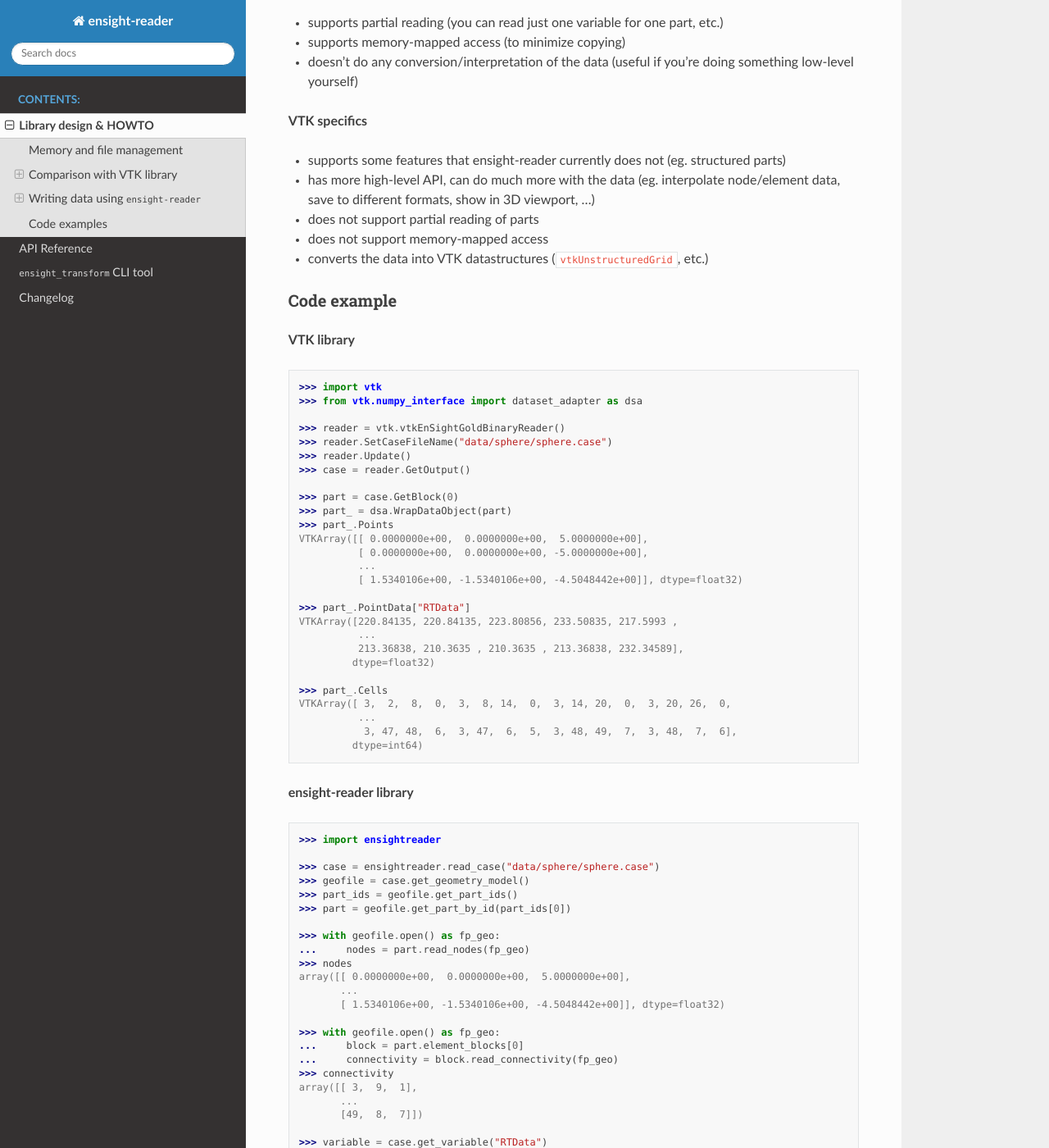
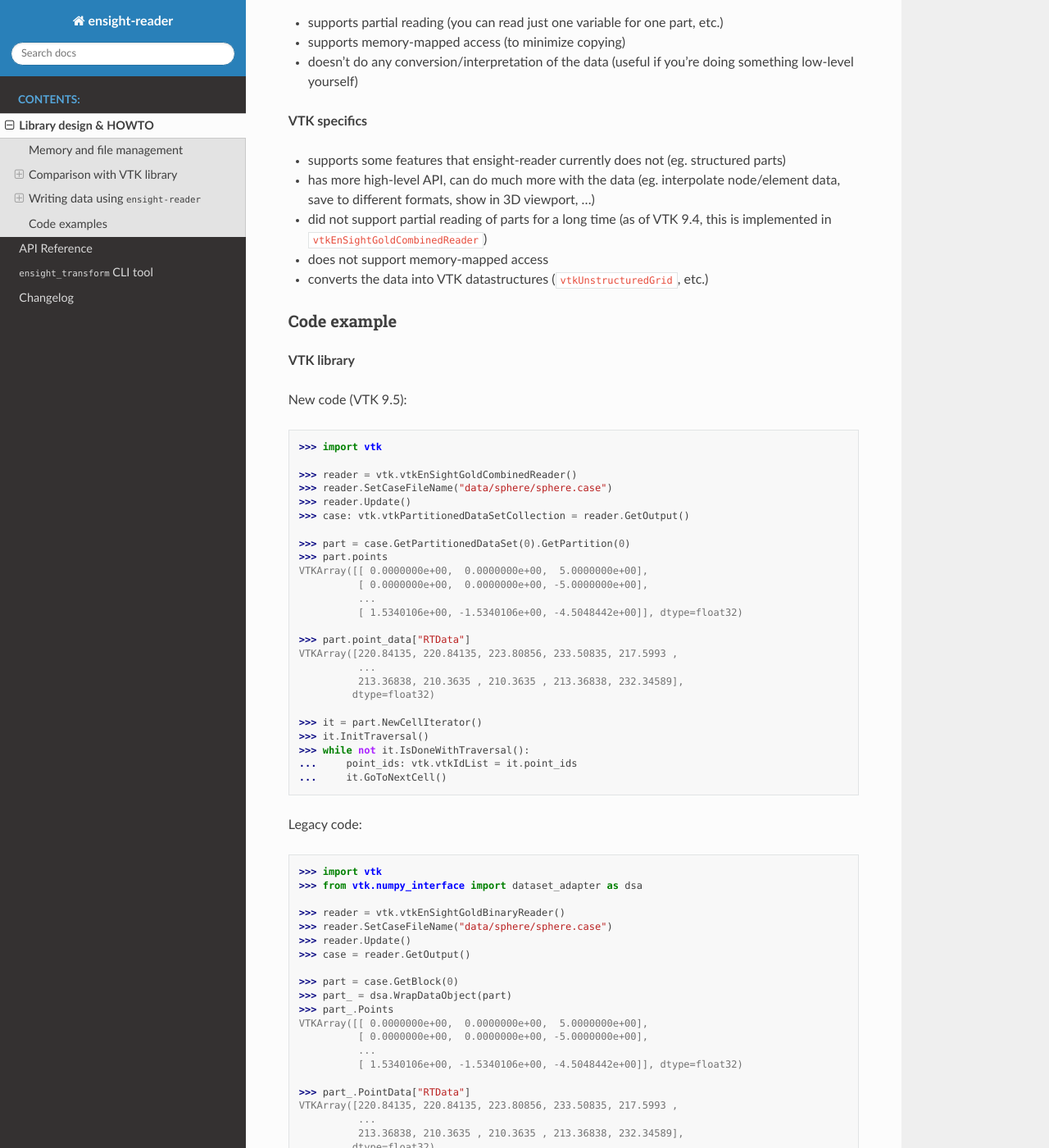
Before and after one commit to tkarabela/ensight-reader, a Sphinx documentation site: the page built from docs/source/design-howto.rst, in a window 1280 px wide and 1400 px high, scrolled down 1533 px. Shown: the whole window at 82% size. Built offline with Sphinx 7.4.7 and the Read the Docs theme 3.1.0, drawn with Linux system fonts in a browser that asks for light colours.

Commit message:
chore: Update docs, comparison with VTK 9.5

```diff
--- a/docs/source/design-howto.rst
+++ b/docs/source/design-howto.rst
@@ -80,7 +80,7 @@ such as **VTK**.
 
 - supports some features that ensight-reader currently does not (eg. structured parts)
 - has more high-level API, can do much more with the data (eg. interpolate node/element data, save to different formats, show in 3D viewport, ...)
-- does not support partial reading of parts
+- did not support partial reading of parts for a long time (as of VTK 9.4, this is implemented in ``vtkEnSightGoldCombinedReader``)
 - does not support memory-mapped access
 - converts the data into VTK datastructures (``vtkUnstructuredGrid``, etc.)
 
@@ -88,6 +88,38 @@ Code example
 ~~~~~~~~~~~~
 
 **VTK library**
+
+New code (VTK 9.5):
+
+::
+
+    >>> import vtk
+
+    >>> reader = vtk.vtkEnSightGoldCombinedReader()
+    >>> reader.SetCaseFileName("data/sphere/sphere.case")
+    >>> reader.Update()
+    >>> case: vtk.vtkPartitionedDataSetCollection = reader.GetOutput()
+
+    >>> part = case.GetPartitionedDataSet(0).GetPartition(0)
+    >>> part.points
+    VTKArray([[ 0.0000000e+00,  0.0000000e+00,  5.0000000e+00],
+              [ 0.0000000e+00,  0.0000000e+00, -5.0000000e+00],
+              ...
+              [ 1.5340106e+00, -1.5340106e+00, -4.5048442e+00]], dtype=float32)
+
+    >>> part.point_data["RTData"]
+    VTKArray([220.84135, 220.84135, 223.80856, 233.50835, 217.5993 ,
+              ...
+              213.36838, 210.3635 , 210.3635 , 213.36838, 232.34589],
+             dtype=float32)
+
+    >>> it = part.NewCellIterator()
+    >>> it.InitTraversal()
+    >>> while not it.IsDoneWithTraversal():
+    ...     point_ids: vtk.vtkIdList = it.point_ids
+    ...     it.GoToNextCell()
+
+Legacy code:
 
 ::
 
```
Also changed, not shown: ensightreader.py (+15 -2 lines).
